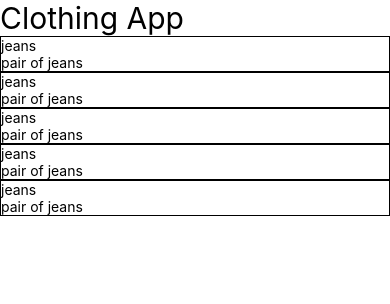
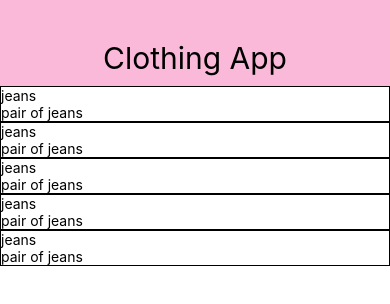
Before and after one commit to yakovdan98/Finspo, a React Native app: screen / in a window 390 px wide. Shown: the top 304 px of the page. Built offline with nearby package versions, Linux system fonts and the light colour scheme.

Commit message:
added item control

```diff
--- a/components/Header.js
+++ b/components/Header.js
@@ -2,14 +2,21 @@ import { Text, View, StyleSheet } from "react-native";
 
 const Header = () => {
   return (
-    <View style={styles.header}>
+    <View style={styles.headerContainer}>
       <Text style={styles.header}>Clothing App</Text>
     </View>
    );
 }
 
 const styles = StyleSheet.create({
+  headerContainer: {
+    paddingTop: 40,
+    paddingBottom: 10,
+    justifyContent: "center",
+    backgroundColor: '#fab9d8'
+  },
   header: {
+    textAlign: "center",
     fontSize: 30
   }
 })
```
Also changed, not shown: components/ItemControl.js (added), components/ItemForm.js (added).
